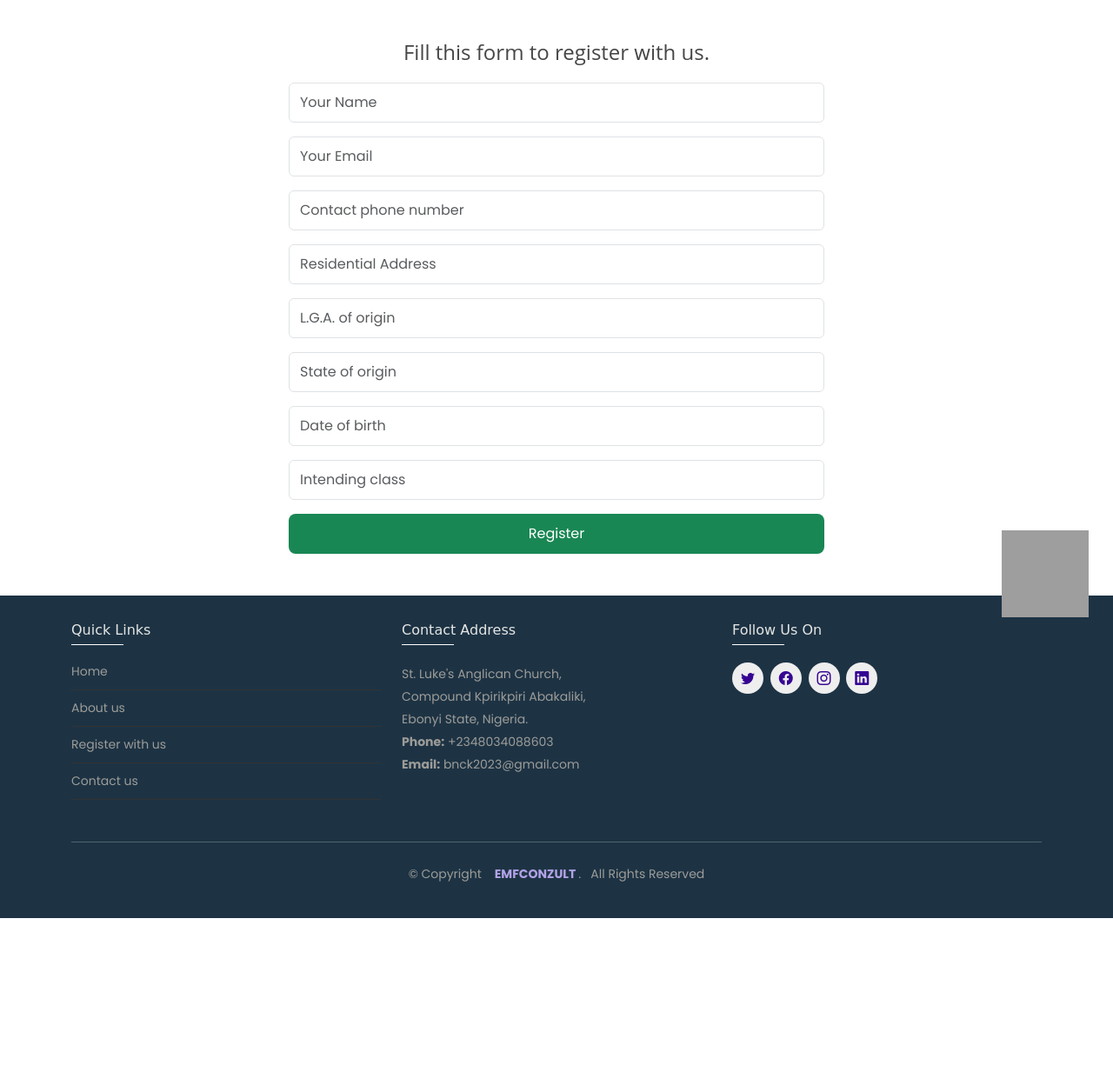
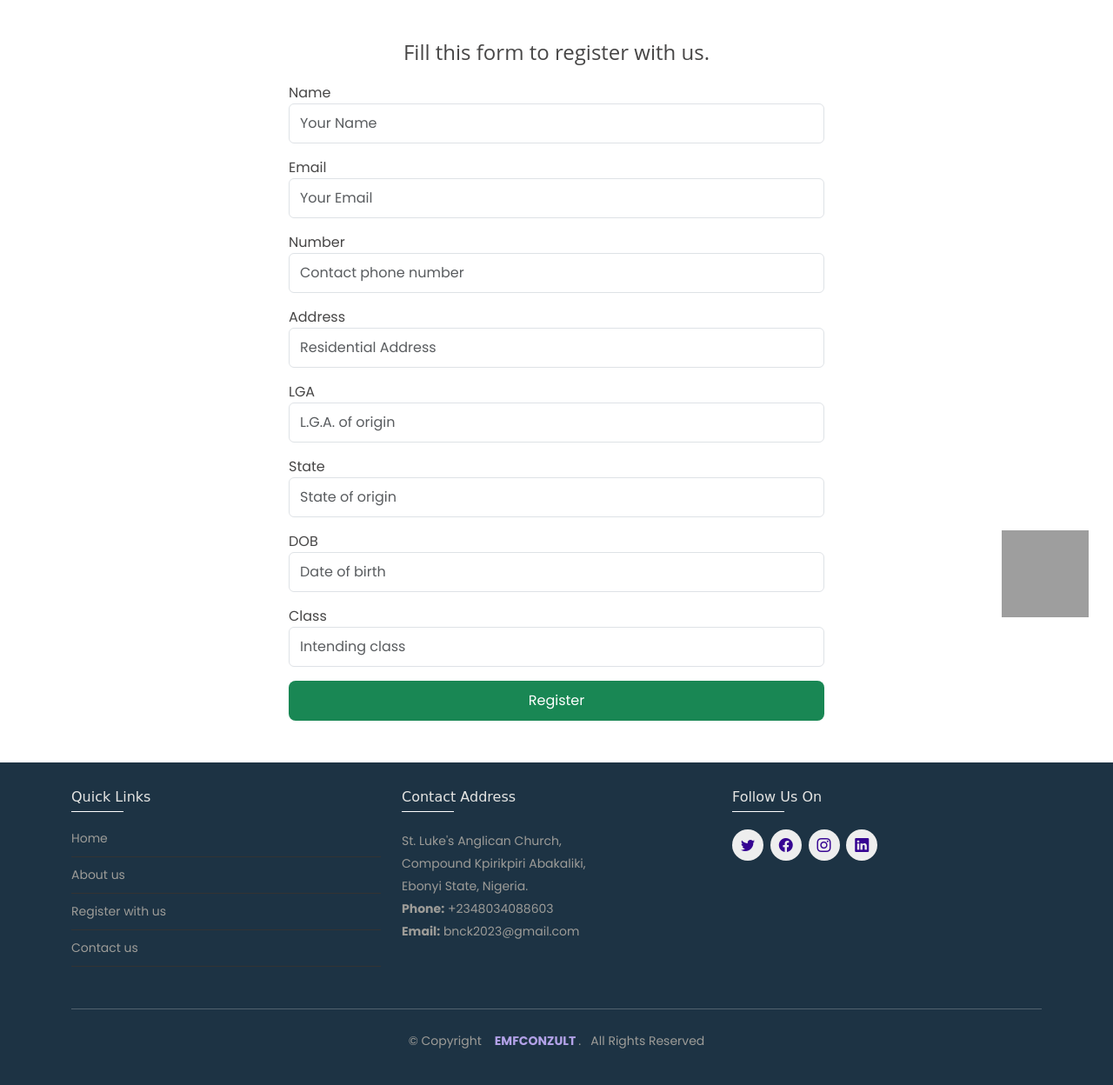
Before and after one commit to Emmadegreat/bishop-nkwoagu-college, a PHP site: page /html/register.html in a window 1280 px wide. Shown: the part 90-1338 px from the top of the page at 87% size. Before the commit the page ends 1146 px from the top, so only its background shows below. Run offline with PHP 8.4, Linux system fonts and the light colour scheme; grey boxes are pictures that could not be loaded.

Commit message:
codes optimized

```diff
--- a/assets/css/style.css
+++ b/assets/css/style.css
@@ -2676,9 +2676,11 @@ section {
 
 }
 
+
 .form-wrapper form input{
   height: 46px;
   margin-bottom: 1rem;
+  width: 100%;
 }
 
 form .submit{
--- a/html/register.html
+++ b/html/register.html
@@ -95,27 +95,35 @@
             <h4 class="text-center" >Fill this form to register with us.</h4>
 
             <div class="form-group">
-                <input type="text" name="name" class="form-control" id="name" placeholder="Your Name" required>
+              <label for="name">Name</label>
+              <input type="text" name="name" class="form-control" id="name" placeholder="Your Name" required>
             </div>
             <div class="form-group">
-                <input type="email" class="form-control" name="email" id="email" placeholder="Your Email" required>
+              <label for="email">Email</label>
+              <input type="email" class="form-control" name="email" id="email" placeholder="Your Email" required>
             </div>
             <div class="form-group">
+                <label for="number">Number</label>
                 <input type="tel" class="form-control" name="phone-number" id="" placeholder="Contact phone number" required>
             </div>
             <div class="form-group">
+                <label for="address">Address</label>
                 <input type="text" class="form-control" name="address" id="" placeholder="Residential Address" required>
             </div>
             <div class="form-group">
+                <label for="lga">LGA</label>
                 <input type="text" class="form-control" name="local-govt" id="" placeholder="L.G.A. of origin" required>
             </div>
             <div class="form-group">
+                <label for="state">State</label>
                 <input type="text" class="form-control" name="state" id="" placeholder="State of origin" required>
             </div>
             <div class="form-group">
+                <label for="dob">DOB</label>
                 <input type="datetime" class="form-control" name="dob" id="" placeholder="Date of birth" required>
             </div>
             <div class="form-group">
+                <label for="class">Class</label>
                 <input type="text" class="form-control" name="class" id="" placeholder="Intending class" required>
             </div>
 
```
